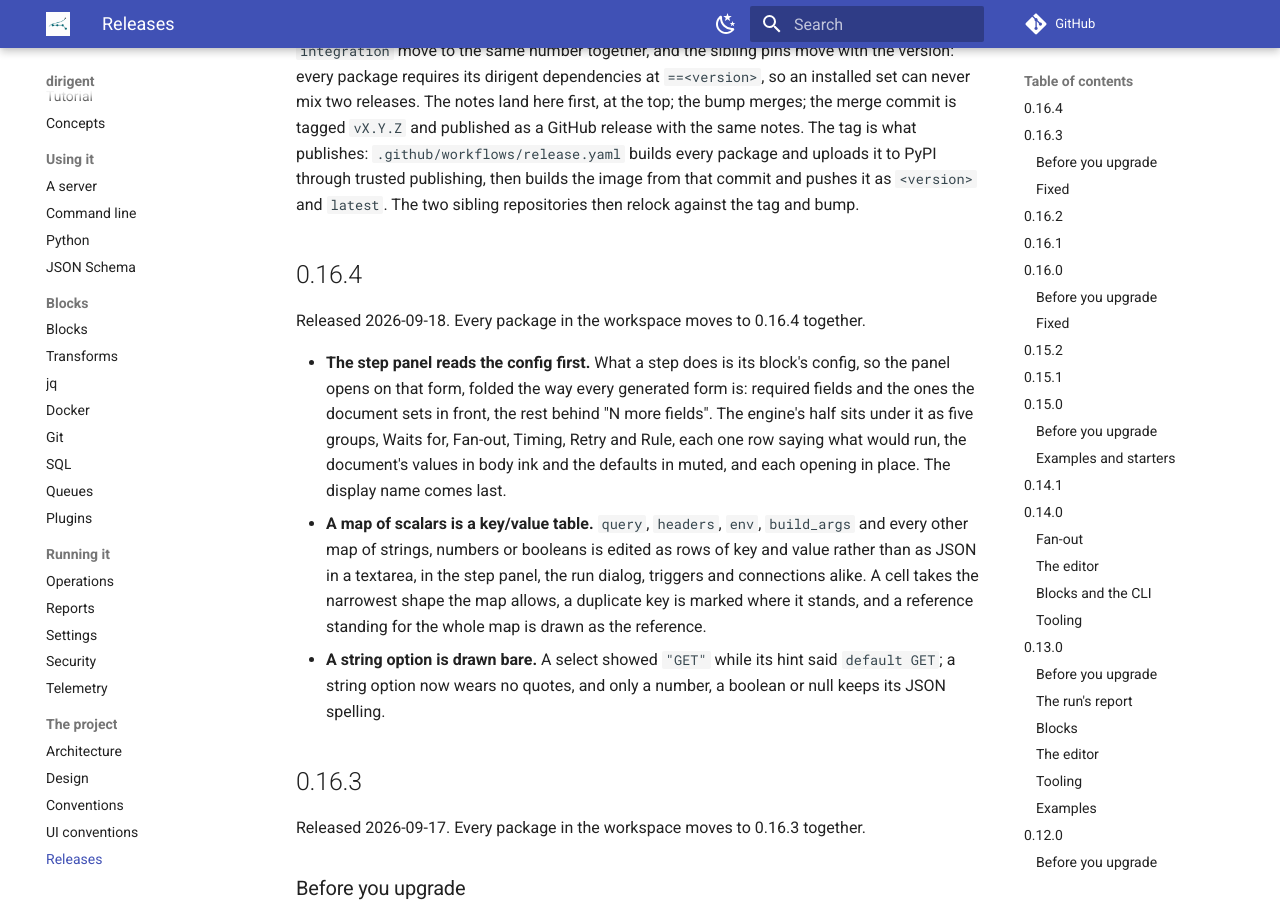
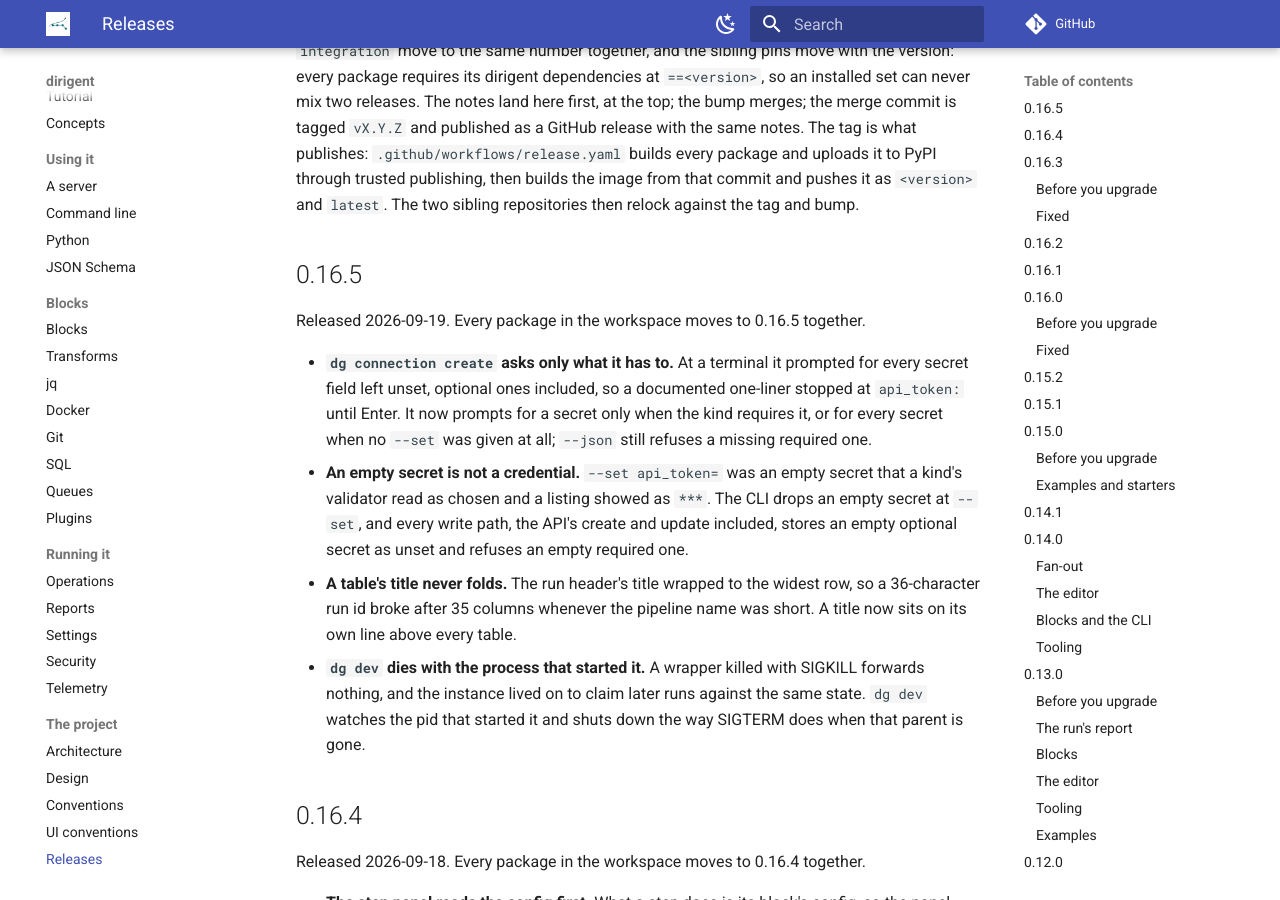
Before and after one commit to winterop-com/dirigent, an MkDocs documentation site: the page built from docs/releases.md, in a window 1280 px wide and 900 px high, scrolled down 327 px. Built offline with MkDocs 1.6.1 and Material for MkDocs 9.7.7, drawn with Linux system fonts in a browser that asks for light colours; comment, search, counter and statistics services are not loaded.

Commit message:
chore: release 0.16.5

```diff
--- a/docs/releases.md
+++ b/docs/releases.md
@@ -15,6 +15,25 @@ merge commit is tagged `vX.Y.Z` and published as a GitHub release with the same
 tag is what publishes: `.github/workflows/release.yaml` builds every package and uploads it
 to PyPI through trusted publishing, then builds the image from that commit and pushes it as
 `<version>` and `latest`. The two sibling repositories then relock against the tag and bump.
+
+## 0.16.5
+
+Released 2026-09-19. Every package in the workspace moves to 0.16.5 together.
+
+- **`dg connection create` asks only what it has to.** At a terminal it prompted for every
+  secret field left unset, optional ones included, so a documented one-liner stopped at
+  `api_token:` until Enter. It now prompts for a secret only when the kind requires it, or for
+  every secret when no `--set` was given at all; `--json` still refuses a missing required one.
+- **An empty secret is not a credential.** `--set api_token=` was an empty secret that a kind's
+  validator read as chosen and a listing showed as `***`. The CLI drops an empty secret at
+  `--set`, and every write path, the API's create and update included, stores an empty
+  optional secret as unset and refuses an empty required one.
+- **A table's title never folds.** The run header's title wrapped to the widest row, so a
+  36-character run id broke after 35 columns whenever the pipeline name was short. A title now
+  sits on its own line above every table.
+- **`dg dev` dies with the process that started it.** A wrapper killed with SIGKILL forwards
+  nothing, and the instance lived on to claim later runs against the same state. `dg dev`
+  watches the pid that started it and shuts down the way SIGTERM does when that parent is gone.
 
 ## 0.16.4
 
```
Also changed, not shown: 14 other files.
